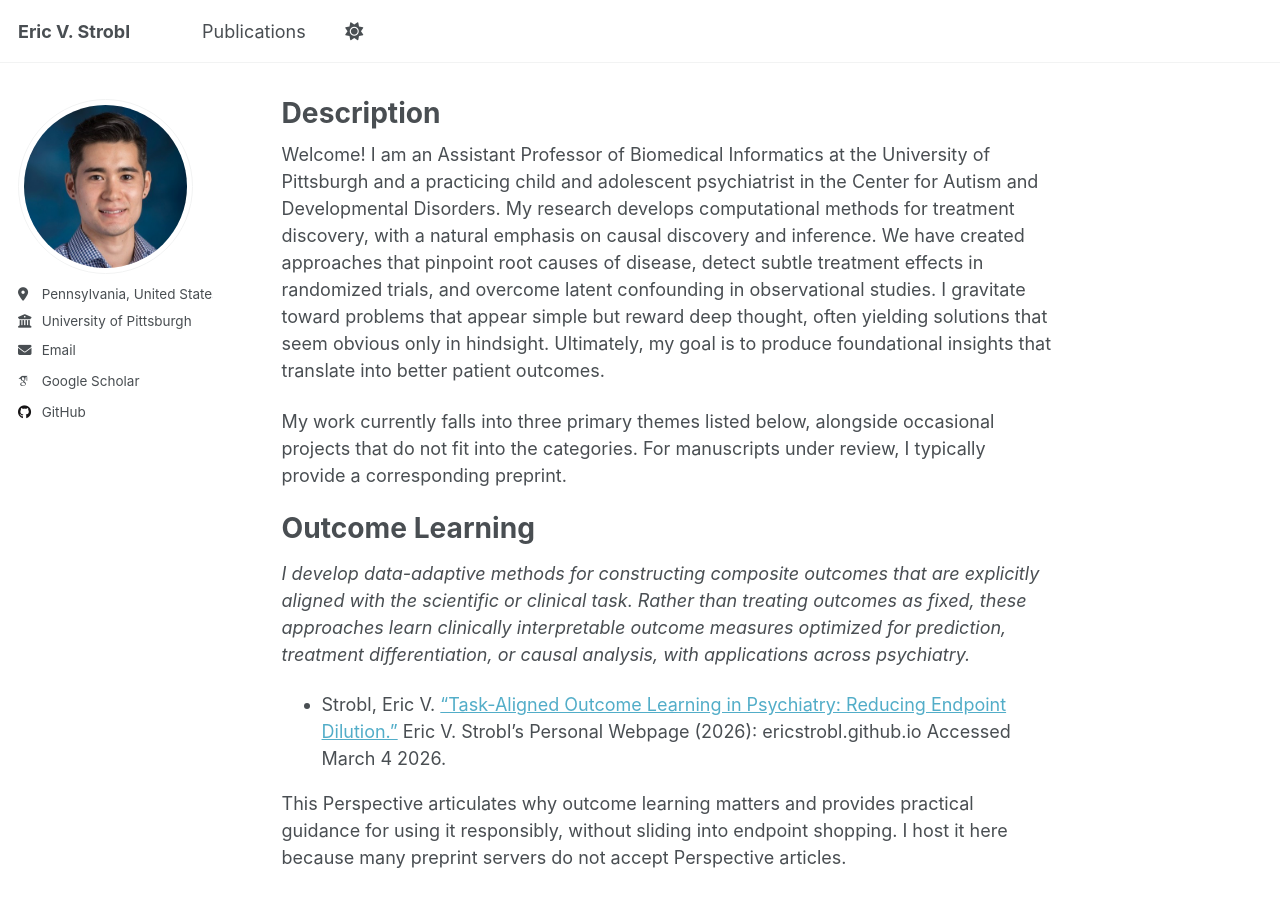
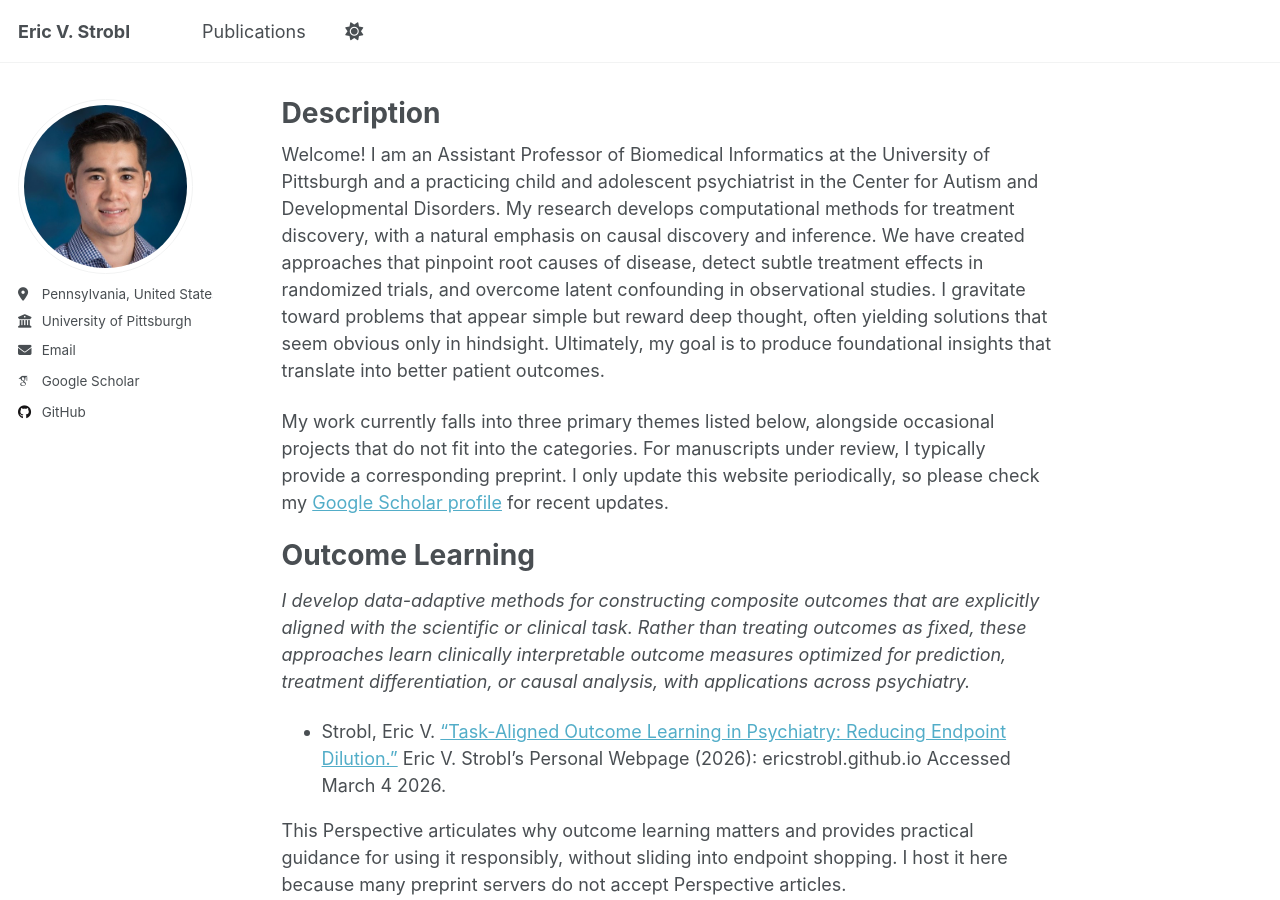
Before and after one commit to ericstrobl/ericstrobl.github.io, a Jekyll site: the page built from _pages/about.md, in a window 1280 px wide and 900 px high. Built offline with Jekyll 4.4.1, drawn with Linux system fonts in a browser that asks for light colours; some web fonts are replaced; a script that is not in the unit is left out.

Commit message:
Update about.md

```diff
--- a/_pages/about.md
+++ b/_pages/about.md
@@ -9,7 +9,7 @@ redirect_from:
 
 Welcome! I am an Assistant Professor of Biomedical Informatics at the University of Pittsburgh and a practicing child and adolescent psychiatrist in the Center for Autism and Developmental Disorders. My research develops computational methods for treatment discovery, with a natural emphasis on causal discovery and inference. We have created approaches that pinpoint root causes of disease, detect subtle treatment effects in randomized trials, and overcome latent confounding in observational studies. I gravitate toward problems that appear simple but reward deep thought, often yielding solutions that seem obvious only in hindsight. Ultimately, my goal is to produce foundational insights that translate into better patient outcomes.
 
-My work currently falls into three primary themes listed below, alongside occasional projects that do not fit into the categories. For manuscripts under review, I typically provide a corresponding preprint.
+My work currently falls into three primary themes listed below, alongside occasional projects that do not fit into the categories. For manuscripts under review, I typically provide a corresponding preprint. I only update this website periodically, so please check my [Google Scholar profile](https://scholar.google.com/citations?hl=en&user=aimJiz4AAAAJ&view_op=list_works&sortby=pubdate) for recent updates.
 
 Outcome Learning
 ======
```
